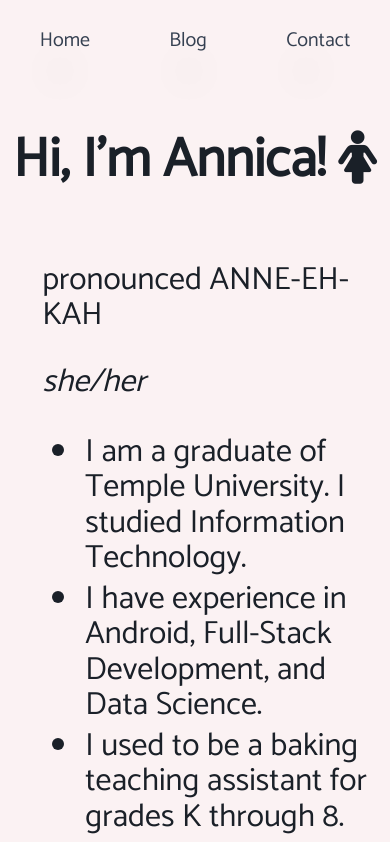
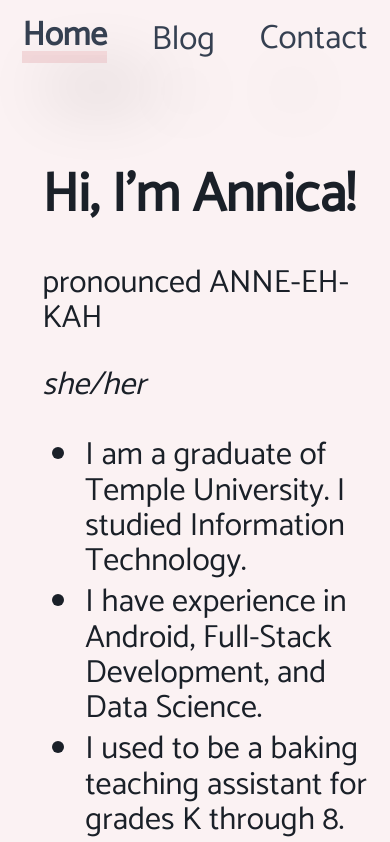
Before and after one commit to chiuannica/banannica, a Vue app: page /#/ in a window 390 px wide. Shown: the top 842 px of the page. Built offline with nearby package versions, Linux system fonts and the light colour scheme.

Commit message:
General making cuter things

```diff
--- a/src/App.vue
+++ b/src/App.vue
@@ -45,7 +45,6 @@ h1, h2, h3, h4, h5 {
 }
 h1 {
   font-size: 4.2rem;
-  text-align: center;
 }
 h2 {
   font-size: 3.4rem;
--- a/src/components/About.vue
+++ b/src/components/About.vue
@@ -1,7 +1,7 @@
 <template>
   <div id="about">
-    <h2>{{ title }} <i :class="aboutIcon"></i></h2>
     <div class="content">
+      <h2>{{ title }}</h2>
       <p v-html="info"></p>
       <p><em v-html="pronouns"></em></p>
       <div class="text">
@@ -47,14 +47,11 @@ li {
   line-height: 0.9;
 }
 .content {
-  width: 60%;
-  margin-left: 20%;
-  margin-right: 20%;
+  width: 70%;
+  margin-left: 15%;
+  margin-right: 5%;
   justify-content: center;
   align-content: center;
-}
-#about > h2 {
-  text-align: center;
 }
 .my-picture {
   margin-left: auto;
@@ -67,10 +64,6 @@ li {
   border: 0.5rem solid hsla(217, 34%, 52%, 0.9);
   border-radius: 50%;
   box-shadow: 1em 1em 2em .25em rgba(0,0,0,.2);
-}
-.text {
-  /* width: 95%; */
-  max-width: 85vh;
 }
 .bio-link {
   padding-left: 1%;
--- a/src/components/Blog.vue
+++ b/src/components/Blog.vue
@@ -1,6 +1,5 @@
 <template>
   <div id="blog">
-    <h2>{{ title }} <i :class="navIcon"></i></h2>
     <p class="nav-text">{{ navText }}</p>
     <!-- PAGINATION -->
     <nav>
@@ -116,9 +115,6 @@ h5 {
   display: block;
   max-width: 70em;
   margin: 0 auto;
-}
-#blog > h2 {
-  text-align: center;
 }
 #blog-nav {
   display: grid;
--- a/src/components/Contact.vue
+++ b/src/components/Contact.vue
@@ -1,6 +1,5 @@
 <template>
   <div id="contact">
-    <h2>{{ title }} <i :class="icon"></i></h2>
     <div class="contact-links">
       <div :key=media.id v-for="media in medias" class="contact-link">
         <a :href="media.link">
@@ -30,11 +29,7 @@ export default {
 
 <style>
 #contact {
-  margin-left: 25%;
-  margin-right: 25%;
-}
-#contact > h2 {
-  text-align: center;
+  margin: 7.5% 25%;
 }
 .contact-links {
   display: block;
--- a/src/components/Header.vue
+++ b/src/components/Header.vue
@@ -1,10 +1,11 @@
 <template>
   <nav>
     <div :key=tab.id v-for="tab in tabs">
-      <router-link :onclick="tab.func" :to="tab.link" exact>{{ tab.title }}</router-link>
+      <router-link :onclick="tab.func" :to="tab.link" exact :active-class="'active-tab'">{{ tab.title }}</router-link>
     </div>
   </nav>
 </template>
+
 <script>
 export default {
   name: 'Header',
@@ -21,7 +22,6 @@ export default {
 </script>
 <style scoped>
 a {
-  text-align: center;
   text-decoration: none;
   position: relative;
 }
@@ -44,17 +44,25 @@ a.block{
   display: block;
   padding: 0.5em;
 }
-nav{
+nav {
   background: transparent;
   width: 100%;
   height: 10vh;
   display: inline-flex;
   justify-content: space-around;
   align-items: center;
+  font-size: 1.5em;
+}
+.active-tab {
+  font-weight: bold;
+  width: 100%;
+  border-bottom: rgba(235, 193, 197, 0.55) 1vh solid;
+}
+.active-tab:after {
+  width: 100%;
 }
 @media screen and (max-width: 600px) {
   a {
-    font-size: 2em;
     margin-bottom: 5%;
     float: none;
     display: block;
```
Also changed, not shown: src/components/Projects.vue (+5 -3 lines).
